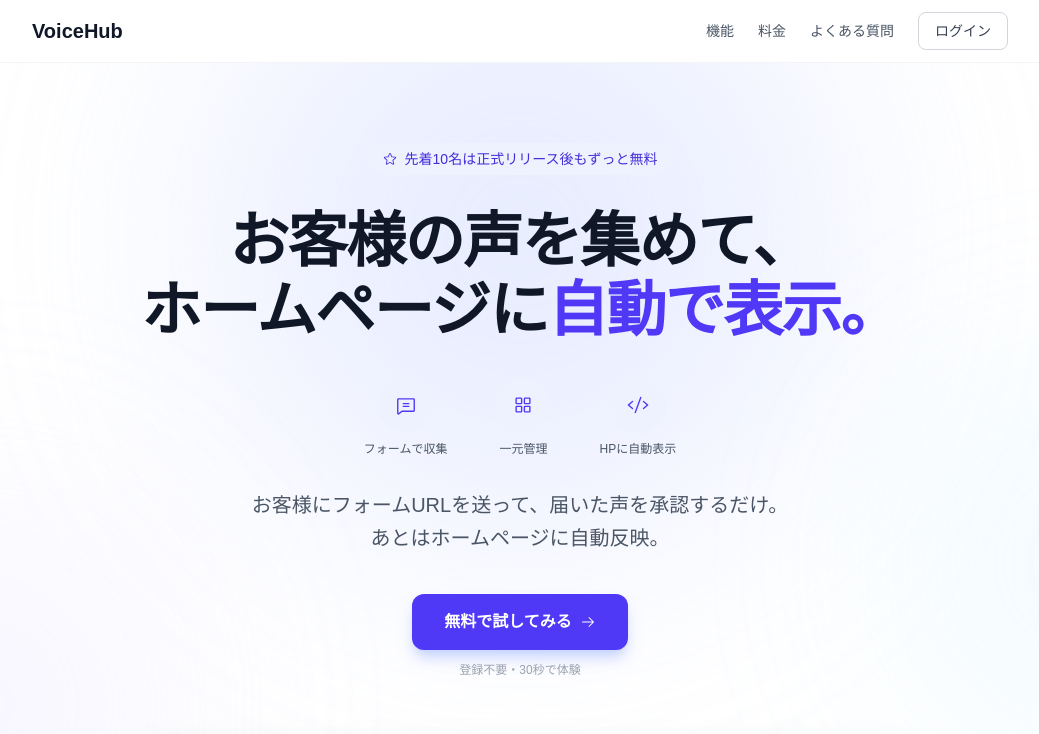
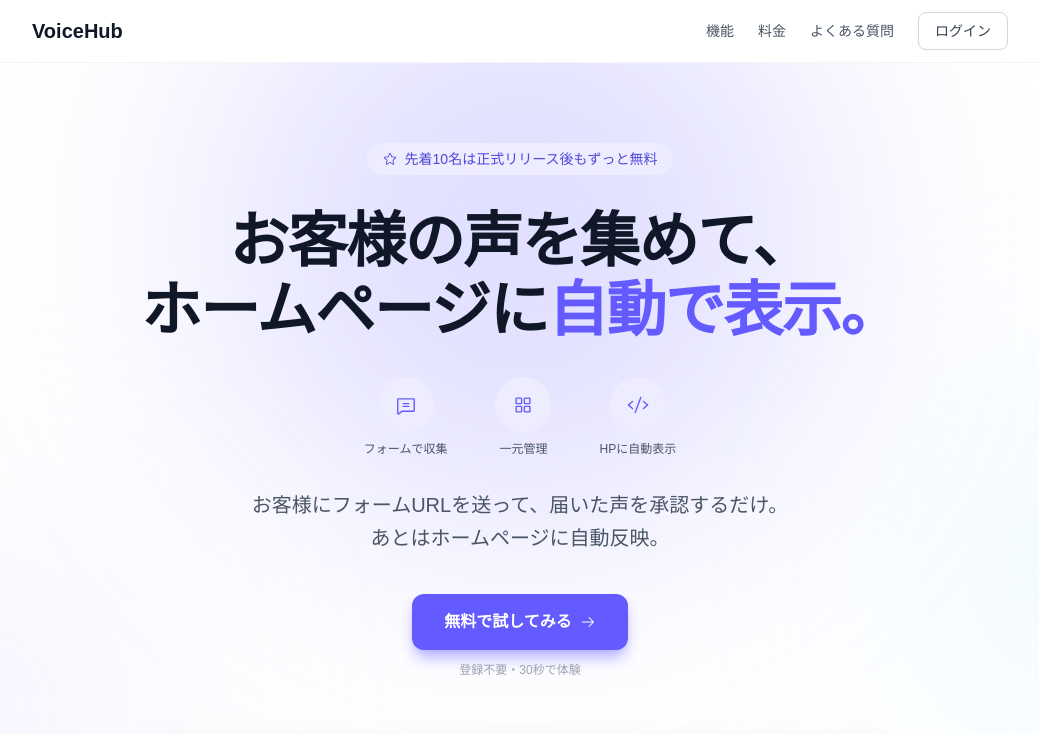
Before and after one commit to forRR444/voice-hub, a Next.js app: page / in a window 1280 px wide. Shown: the top 734 px of the page, without its empty margins (120-1159 px from the left). Built offline with nearby package versions, Linux system fonts and the light colour scheme; no server answers.

Commit message:
feat: アクセントカラーを#635BFFに統一

```diff
--- a/src/app/globals.css
+++ b/src/app/globals.css
@@ -10,6 +10,18 @@
   --color-foreground: var(--foreground);
   --font-sans: var(--font-geist-sans);
   --font-mono: var(--font-geist-mono);
+
+  /* Brand color: #635BFF ベースのindigo上書き */
+  --color-indigo-50: #eeedff;
+  --color-indigo-100: #d9d7ff;
+  --color-indigo-200: #b3afff;
+  --color-indigo-300: #8d87ff;
+  --color-indigo-400: #7a73ff;
+  --color-indigo-500: #635BFF;
+  --color-indigo-600: #635BFF;
+  --color-indigo-700: #4f48db;
+  --color-indigo-800: #3b36b7;
+  --color-indigo-900: #282593;
 }
 
 
```
